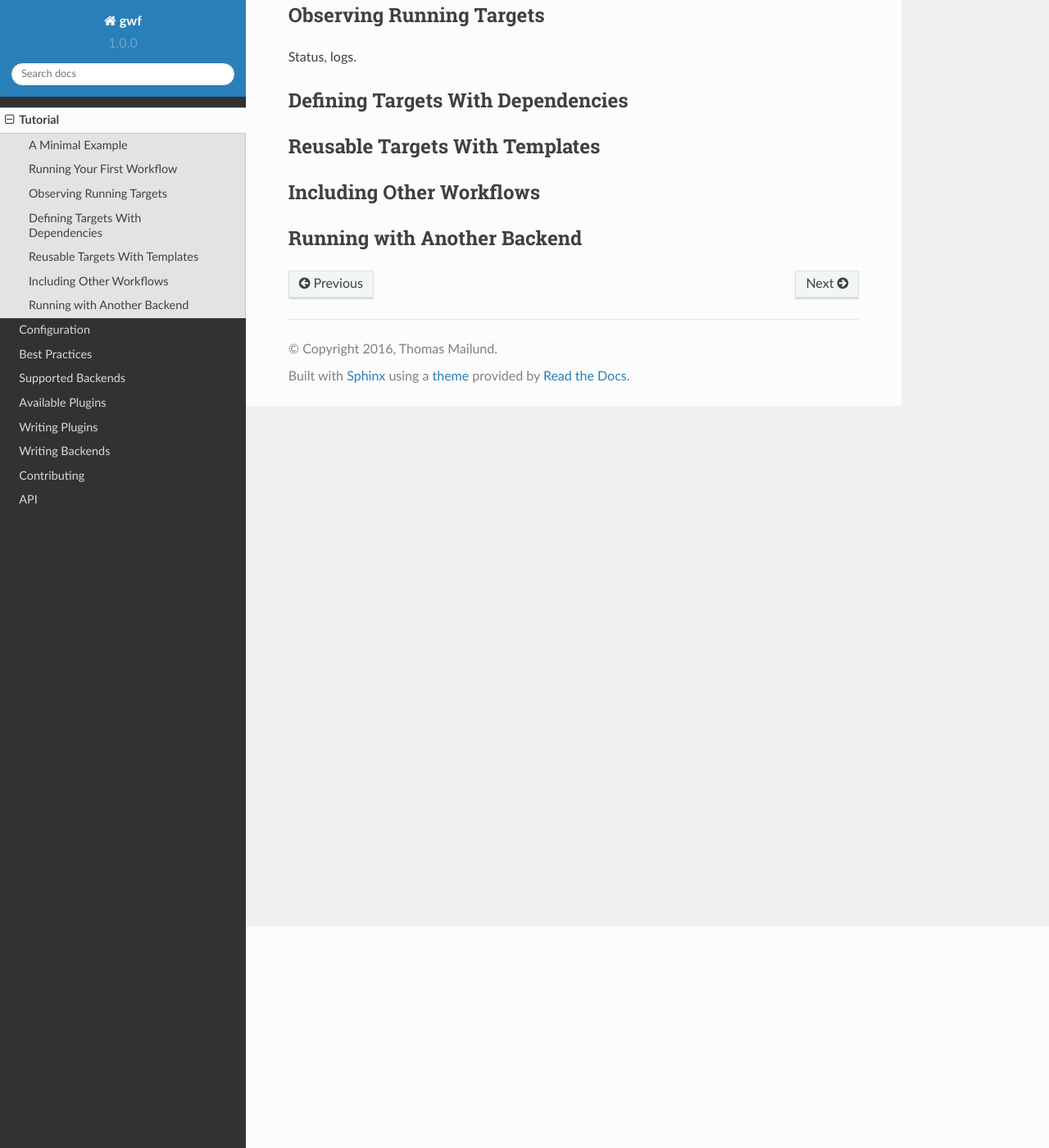
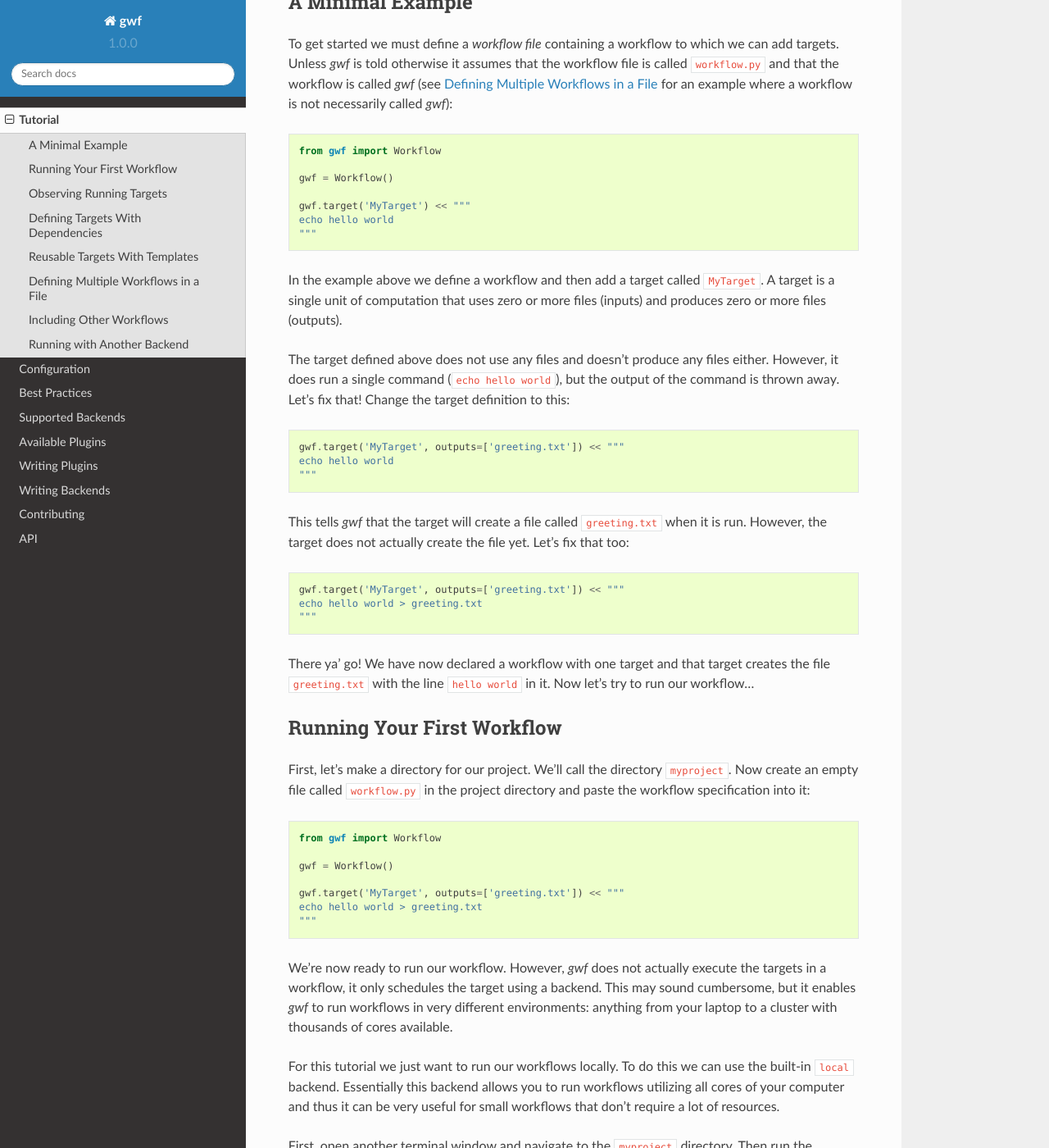
Before and after one commit to gwforg/gwf, a Sphinx documentation site: the page built from docs/tutorial.rst, in a window 1280 px wide and 1400 px high, scrolled down 270 px. Shown: the whole window at 82% size. Built offline with Sphinx 7.4.7 and the Read the Docs theme 2.0.0, drawn with Linux system fonts in a browser that asks for light colours; some of the changed text lies outside the part shown.

Commit message:
Beginning of tutorial!

```diff
--- a/docs/tutorial.rst
+++ b/docs/tutorial.rst
@@ -3,13 +3,101 @@
 Tutorial
 ========
 
+In this tutorial we will explore various concepts in *gwf*. We will define
+workflows and see how *gwf* can help us keep track of the progress of workflow
+execution, the output of targets and dependencies between targets. Have fun!
+
 A Minimal Example
 -----------------
 
+To get started we must define a *workflow file* containing a workflow to which
+we can add targets. Unless *gwf* is told otherwise it assumes that the workflow
+file is called ``workflow.py`` and that the workflow is called `gwf` (see
+`Defining Multiple Workflows in a File`_ for an example where a workflow is not
+necessarily called `gwf`)::
+
+    from gwf import Workflow
+
+    gwf = Workflow()
+
+    gwf.target('MyTarget') << """
+    echo hello world
+    """
+
+In the example above we define a workflow and then add a target called
+``MyTarget``. A target is a single unit of computation that uses zero or more
+files (inputs) and produces zero or more files (outputs).
+
+The target defined above does not use any files and doesn't produce any files
+either. However, it does run a single command (``echo hello world``), but the
+output of the command is thrown away. Let's fix that! Change the target
+definition to this::
+
+    gwf.target('MyTarget', outputs=['greeting.txt']) << """
+    echo hello world
+    """
+
+This tells *gwf* that the target will create a file called ``greeting.txt`` when
+it is run. However, the target does not actually create the file yet. Let's
+fix that too::
+
+    gwf.target('MyTarget', outputs=['greeting.txt']) << """
+    echo hello world > greeting.txt
+    """
+
+There ya' go! We have now declared a workflow with one target and that target
+creates the file ``greeting.txt`` with the line ``hello world`` in it. Now let's
+try to run our workflow...
 
 Running Your First Workflow
 ---------------------------
 
+First, let's make a directory for our project. We'll call the directory
+``myproject``. Now create an empty file called ``workflow.py`` in the project
+directory and paste the workflow specification into it::
+
+    from gwf import Workflow
+
+    gwf = Workflow()
+
+    gwf.target('MyTarget', outputs=['greeting.txt']) << """
+    echo hello world > greeting.txt
+    """
+
+We're now ready to run our workflow. However, *gwf* does not actually execute
+the targets in a workflow, it only schedules the target using a backend. This
+may sound cumbersome, but it enables *gwf* to run workflows in very different
+environments: anything from your laptop to a cluster with thousands of cores
+available.
+
+For this tutorial we just want to run our workflows locally. To do this we can
+use the built-in ``local`` backend. Essentially this backend allows you to run
+workflows utilizing all cores of your computer and thus it can be very useful
+for small workflows that don't require a lot of resources.
+
+First, open another terminal window and navigate to the ``myproject`` directory.
+Then run the command ``gwf workers``. This will start a pool of workers that
+*gwf* can now submit targets to.
+
+Switch back to the other terminal and then run the command ``gwf run``. If
+everything is fine, you should see output like this::
+
+    ### EXAMPLE OUTPUT ###
+
+We can see that *gwf* scheduled and then submitted ``MyTarget``.
+Within a few seconds you should see ``greeting.txt`` in the project directory.
+
+What happens if we type ``gwf run`` again? Let's try!::
+
+    ### EXAMPLE OUTPUT FROM SECOND RUN ###
+
+This time the target is not submitted to the backend since ``greeting.txt``
+already exists and is up to date. Try to delete ``greeting.txt``, then run
+the workflow again::
+
+    ## EXAMPLE OUTPUT FROM SECOND RUN ###
+
+The target was submitted again, what a relief!
 
 Observing Running Targets
 -------------------------
@@ -18,11 +106,15 @@ Status, logs.
 
 
 Defining Targets With Dependencies
--------------------------------------------
+----------------------------------
 
 
 Reusable Targets With Templates
 -------------------------------
+
+
+Defining Multiple Workflows in a File
+-------------------------------------
 
 
 Including Other Workflows
```
